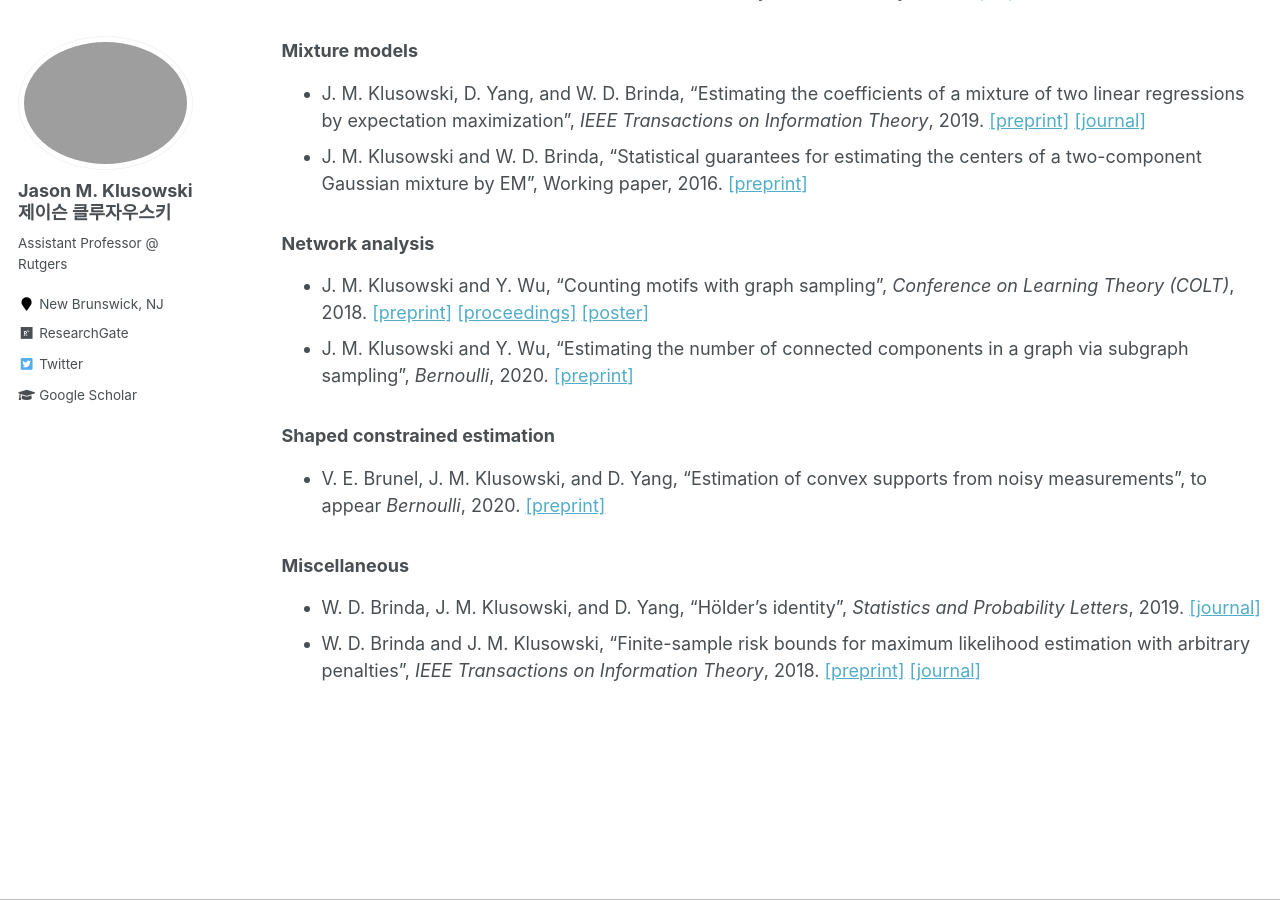
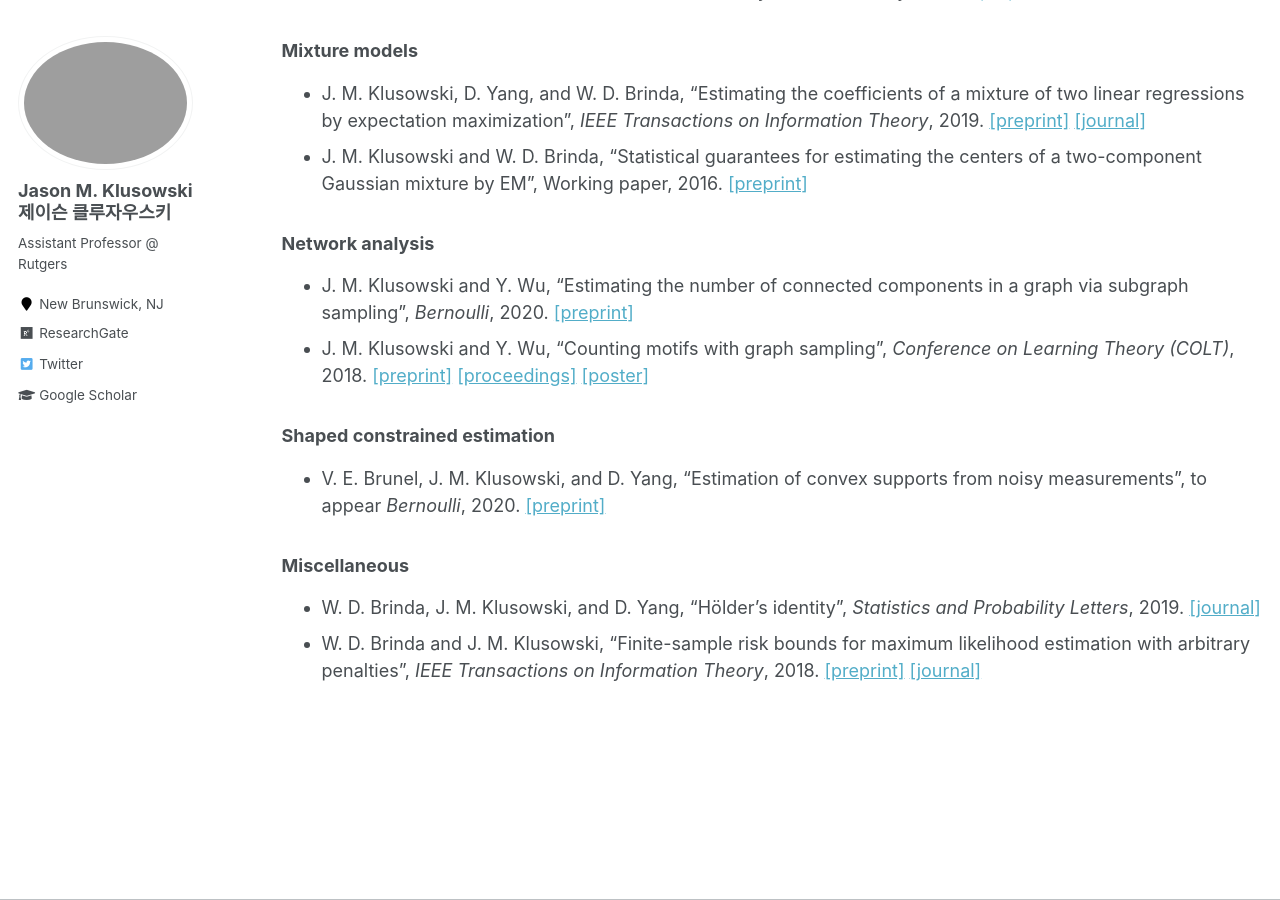
Before and after one commit to jasonklusowski/jasonklusowski.github.io, a Jekyll site: the page built from _pages/publications.md, in a window 1280 px wide and 900 px high, scrolled down 1035 px. Built offline with Jekyll 4.4.1, drawn with Linux system fonts in a browser that asks for light colours; formulas are drawn with MathJax 3.

```diff
--- a/_pages/publications.md
+++ b/_pages/publications.md
@@ -36,8 +36,8 @@ You can also find my articles on my [Google Scholar profile](https://scholar.goo
 
 ### Network analysis
 
+* J. M. Klusowski and Y. Wu, "Estimating the number of connected components in a graph via subgraph sampling", _Bernoulli_, 2020. [[preprint]](https://arxiv.org/pdf/1801.04339.pdf)
 * J. M. Klusowski and Y. Wu, "Counting motifs with graph sampling", _Conference on Learning Theory (COLT)_, 2018. [[preprint]](https://arxiv.org/pdf/1802.07773.pdf) [[proceedings]](http://proceedings.mlr.press/v75/klusowski18a/klusowski18a.pdf) [[poster]](https://jasonklusowski.github.io/files/poster.pdf)
-* J. M. Klusowski and Y. Wu, "Estimating the number of connected components in a graph via subgraph sampling", _Bernoulli_, 2020. [[preprint]](https://arxiv.org/pdf/1801.04339.pdf)
 
 ### Shaped constrained estimation
 
```
